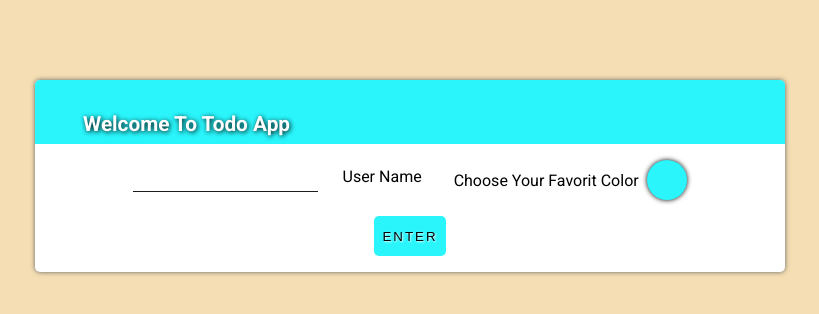
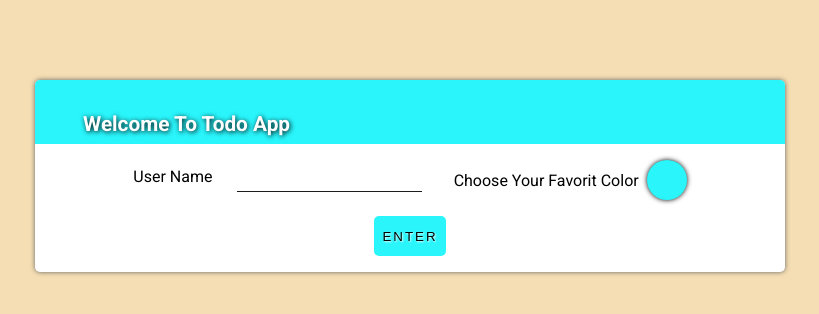
Before and after one commit to AhmadMrf/react-todo, a React (Create React App) app: page / in a window 1280 px wide. Shown: the top 314 px of the page, without its empty margins (230-1049 px from the left). Built offline with nearby package versions, Linux system fonts and the light colour scheme.

Commit message:
some bug fixes

```diff
--- a/src/components/ui/container.css
+++ b/src/components/ui/container.css
@@ -3,7 +3,6 @@
   /* max-height: 80vh; */
   width: min(750px, 80vw);
   min-width: 300px;
-  font-family: "Roboto", sans-serif;
   background-color: #fff;
   border-radius: 5px;
   box-shadow: 0 0 5px #626262;
--- a/src/components/ui/inputTag.module.css
+++ b/src/components/ui/inputTag.module.css
@@ -11,11 +11,14 @@
   font-size: 0.6rem;
   color: red;
   padding: .2rem;
+  order: 1;
 }
 .input-container label {
   text-transform: capitalize;
+  order: 2;
 }
 .input-container input {
+  order: 3;
   padding-left: 0.5rem;
   height: 2rem;
   border: none;
--- a/src/index.css
+++ b/src/index.css
@@ -6,6 +6,7 @@
 
 body {
   background-color: wheat;
+  font-family: "Roboto", sans-serif;
 }
 
 :root {
```
